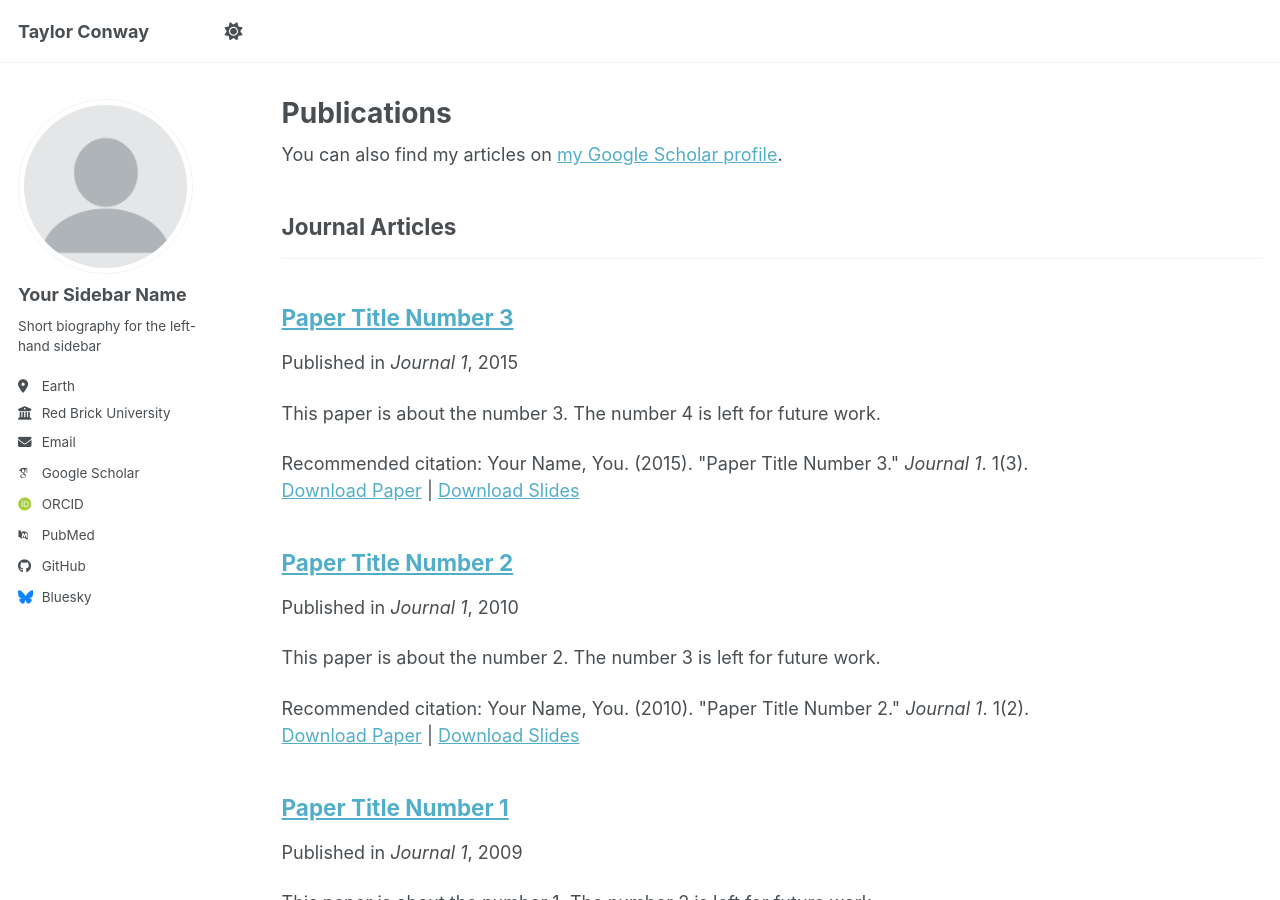
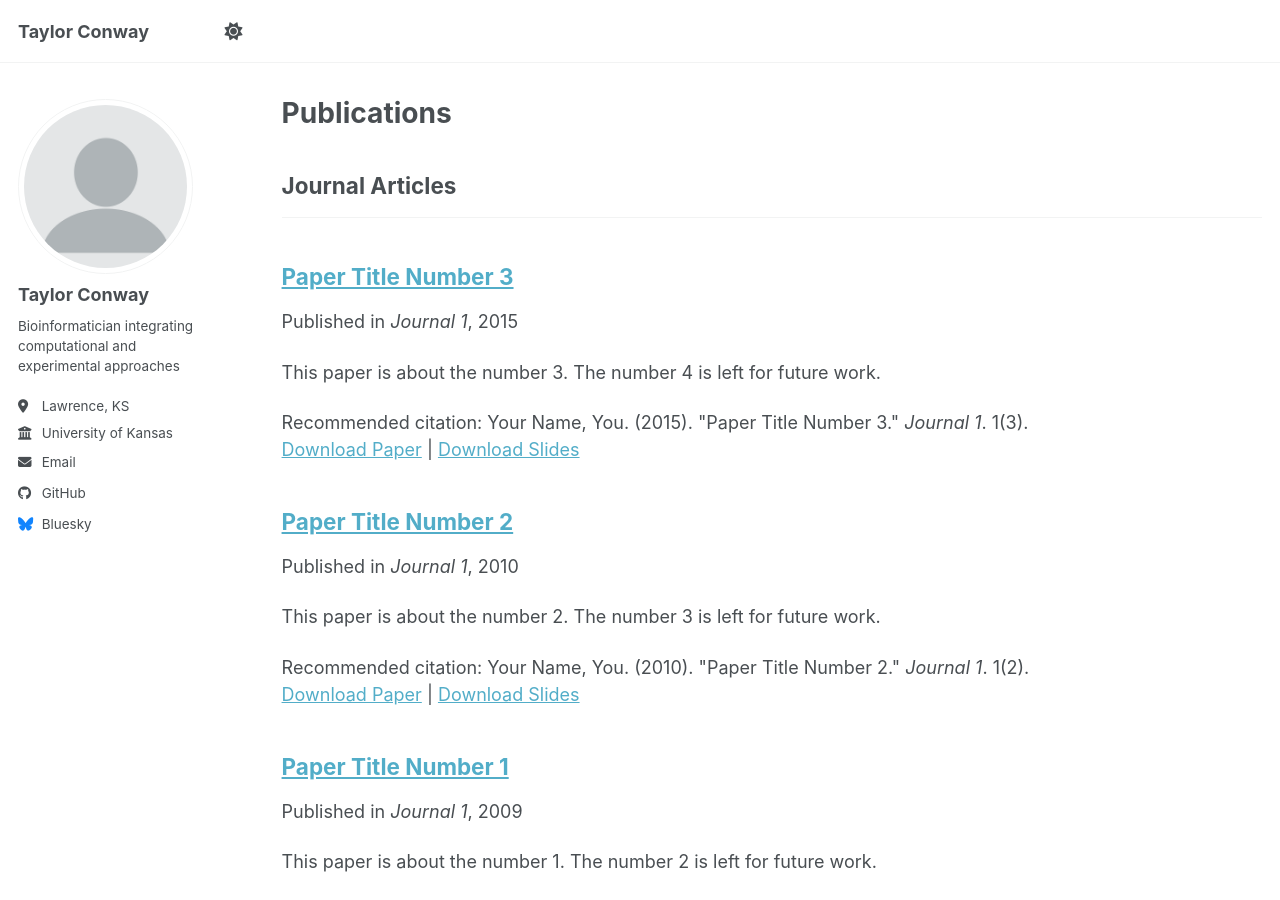
Before and after one commit to ShesCodingOverHere/TaylorConway.github.io, a Jekyll site: the page built from _pages/publications.html, in a window 1280 px wide and 900 px high. Built offline with Jekyll 4.4.1, drawn with Linux system fonts in a browser that asks for light colours; some web fonts are replaced; a script bundle is joined from its source files by our own code; library files that are not in the unit come from our copies; some of the changed lines change nothing that is shown.

Commit message:
Update _config.yml

```diff
--- a/_config.yml
+++ b/_config.yml
@@ -10,50 +10,27 @@
 locale                   : "en-US"
 site_theme               : "default" # The available themes options are "default", "air", "sunrise", "mint", "dirt" and "contrast"
 title                    : "Taylor Conway"
-title_separator          : "-"
 name                     : &name "Taylor Conway"
-description              : &description "Bioinformatician | Genomics | Evolutionary Genetics"   # Update this with a general description of your site, this is the default if not overridden by a page
-url                      : https://shescodingoverhere.github.io # The base hostname & protocol for your site e.g. "https://[your GitHub username].github.io",
-                                                           # or if you already have some other page hosted on Github then use "https://[your GitHub username].github.io/[Your Repo Name]"
-baseurl                  : "/TaylorConway.github.io" # the subpath of your site, e.g. "/blog"
+description              : &description "Bioinformatician | Genomics | Evolutionary Genetics"
+
+url                      : "https://shescodingoverhere.github.io"
+baseurl                  : "/TaylorConway.github.io"
 repository               : "ShesCodingOverHere/TaylorConway.github.io"
 
 # Site Author - The following control what appear as part of the author content on the side bar.
 #               If a field is blank the icon and link will not appear, otherwise it will be shown.
 #               Additional customization can be done by editing /_includes/author-profile.html
+
 author:
-  # Biographic information
   avatar           : "profile.png"
-  name             : "Your Sidebar Name"
-  pronouns         : # example: "she/her"
-  bio              : "Short biography for the left-hand sidebar"
-  location         : "Earth"
-  employer         : "Red Brick University"
-  uri              : # URL
-  email            : "none@example.org"
-
-  # Academic websites
-  academia         : # URL
-  arxiv            : # URL - Update with the correct link to your profile
-  googlescholar    : "https://scholar.google.com/citations?user=PS_CX0AAAAAJ"
-  inspire-hep      : # URL
-  impactstory      : # URL
-  orcid            : "https://orcid.org/yourorcidurl"
-  semantic         : # URL
-  ssrn             : # URL
-  pubmed           : "https://www.ncbi.nlm.nih.gov/pubmed/?term=john+snow"
-  researchgate     : # URL
-  scopus           : # URL
-  zotero           : # URL
-
+  name             : "Taylor Conway"
+  bio              : "Bioinformatician integrating computational and experimental approaches"
+  location         : "Lawrence, KS"
+  employer         : "University of Kansas"
+  email            : "tdmc253@gmail.com"
 
   # Repositories and software development
-  bitbucket        : # Username - Update with your username on the site
-  codepen          : # Username
-  dribbble         : # Username
   github           : "academicpages"
-  kaggle           : # Username
-  stackoverflow    : # User number or user number and name (i.e., use "1" or "1/jeff-atwood")
 
   # Social media
   artstation       : # Username
```
